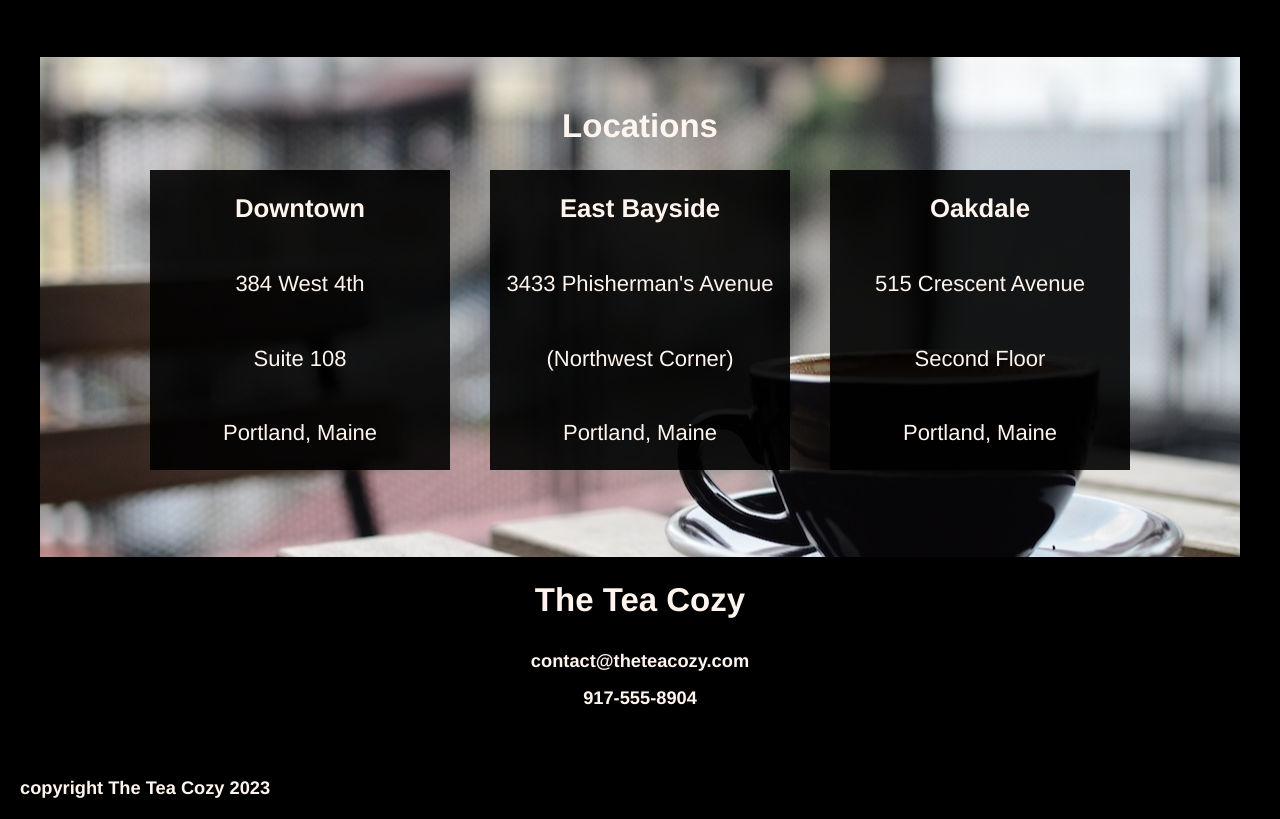
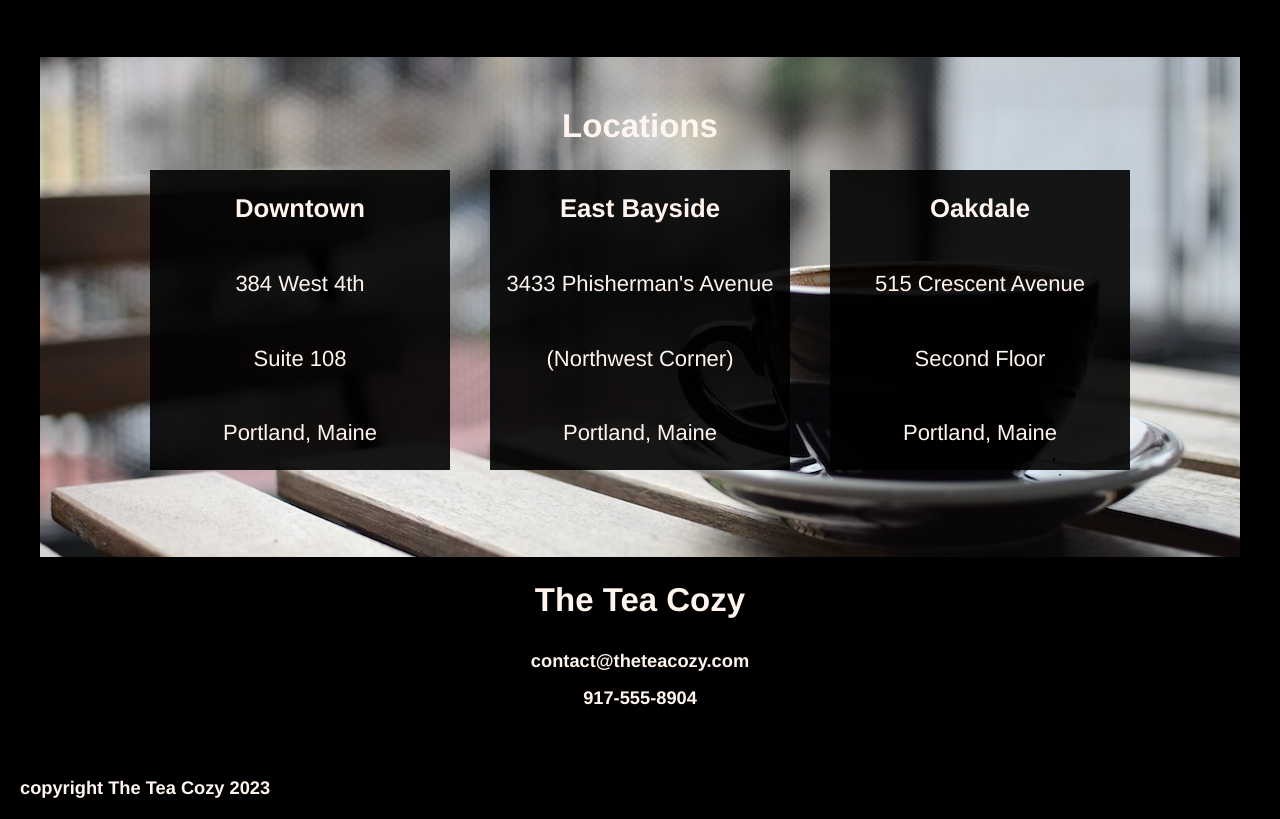
Before and after one commit to Stevotronic/TeaCozy, a plain HTML site: page index.html in a window 1280 px wide. Shown: the part 1451-2270 px from the top of the page. Drawn offline with Linux system fonts and the light colour scheme.

Commit message:
fijnslijpen background

```diff
--- a/style.css
+++ b/style.css
@@ -104,7 +104,7 @@ nav li a {
     max-width: 1200px;
     background-repeat: no-repeat;
     background-size: cover;
-    background-position: center;
+    background-position: 80% 80%;
     margin: 0 auto;
     min-height: 500px;
 }
```
